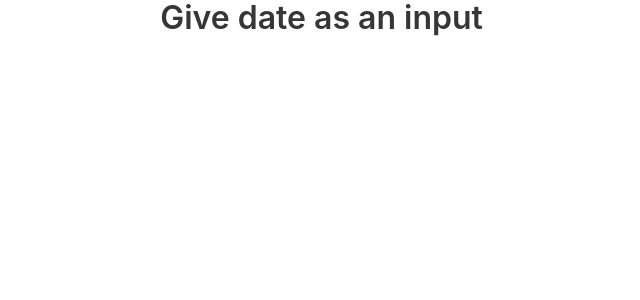
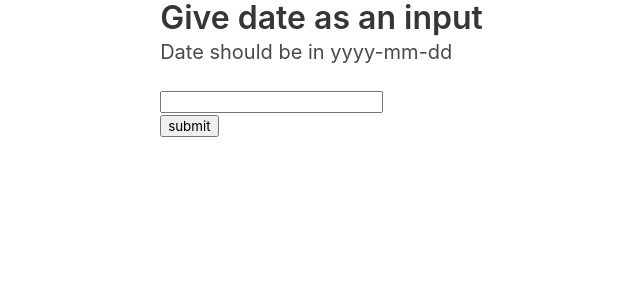
Before and after one commit to abrahamwebdev/covid19, a Flask app: page /kerala in a window 1280 px wide. Shown: the top 300 px of the page, without its empty margins (139-779 px from the left). Run offline with Flask 2, Linux system fonts and the light colour scheme.

Commit message:
app kerala 1

```diff
--- a/NewWebsite/main_website/app.py
+++ b/NewWebsite/main_website/app.py
@@ -1,4 +1,10 @@
-from flask import Flask, render_template
+from flask import Flask, redirect,url_for, render_template, request
+import numpy as np
+import matplotlib.pyplot as plt
+import pandas as pd
+import datetime
+import pickle
+from pandas import to_datetime
 
 app = Flask(__name__)
 
@@ -7,9 +13,22 @@ app = Flask(__name__)
 def home():
     return render_template("home.html")
 
-@app.route("/kerala")
+@app.route("/kerala" ,methods=["POST", "GET"])
 def kerala():
-    return render_template("kerala.html")
+    if request.method == "POST":
+        date = list()
+        dat=request.form["nm"]
+        date.append([dat])
+        date = pd.DataFrame(date)
+        date.columns = ['ds']
+        date['ds'] = to_datetime(date['ds'])
+        with open('Kerala.pkl', 'rb') as f:
+            model = pickle.load(f)
+        forecast = model.predict(date)
+        x=forecast.iloc[ : ,3].values
+
+    else:
+        return render_template("kerala.html")
 
 if __name__ == "__main__":
     app.run(debug=True)
--- a/NewWebsite/main_website/templates/kerala.html
+++ b/NewWebsite/main_website/templates/kerala.html
@@ -10,6 +10,11 @@
         </div>
         <div class="column is-three-fifths">
             <p class="block title">Give date as an input</p>
+            <p class="subtitle"> Date should be in yyyy-mm-dd </p>
+            <form action="#" method="post">
+                <p><input type="text" name="nm" /></p>
+                <p><input type="submit" value="submit" /></p>
+            </form>
 
         </div>
         <div class="column is-one-fifth">
```
